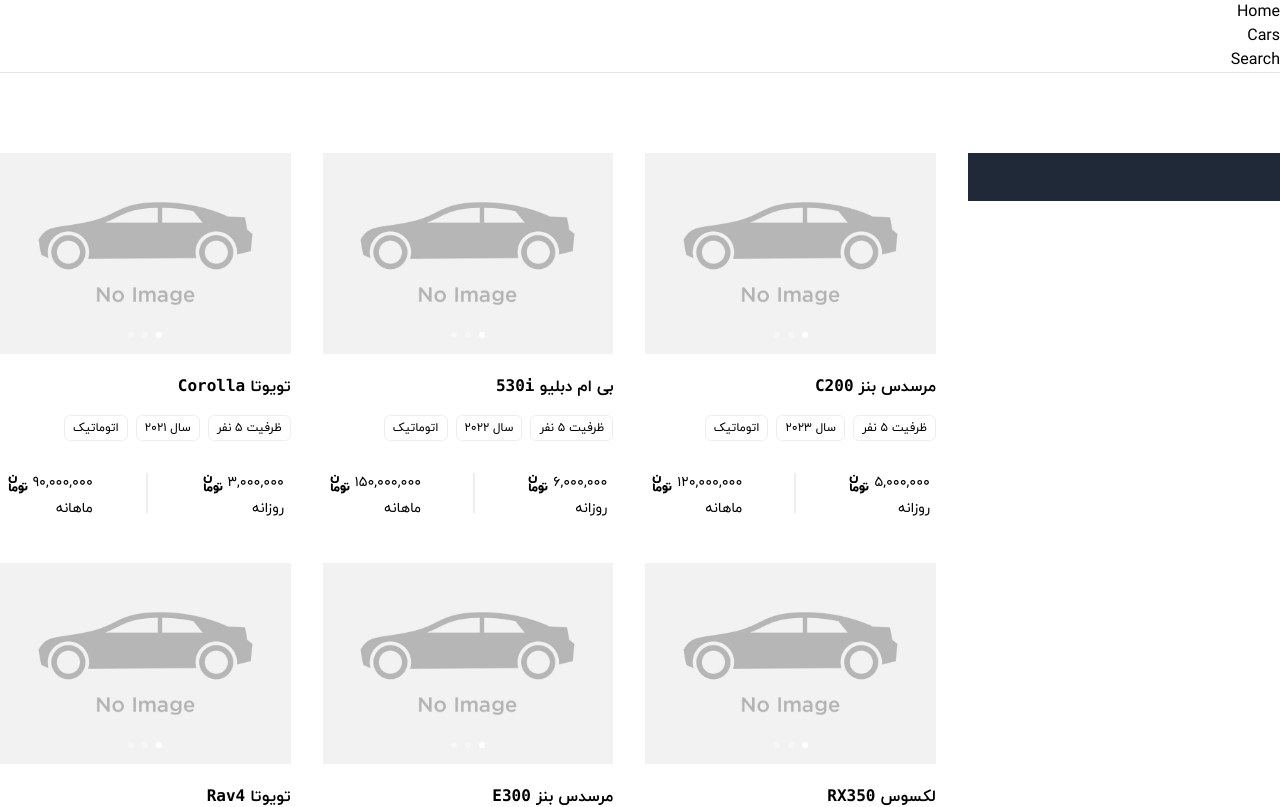
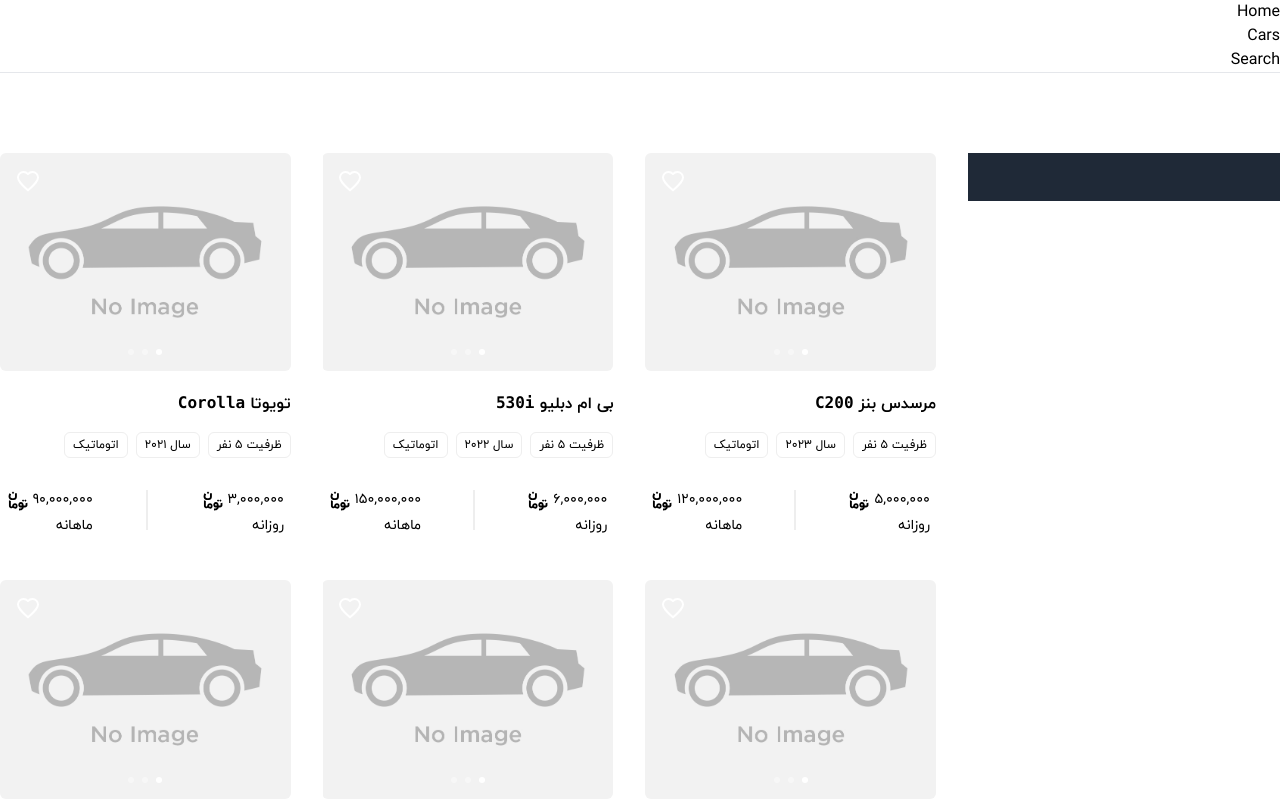
Before and after one commit to kouroshneyestani/reactjs-rent-cars, a React (Vite) app: page /cars in a window 1280 px wide. Shown: the top 807 px of the page. Built offline with nearby package versions, Linux system fonts and the light colour scheme.

Commit message:
feat: add HeartButton to Card component

```diff
--- a/src/components/cards/Card1.jsx
+++ b/src/components/cards/Card1.jsx
@@ -1,5 +1,5 @@
 import { Link } from "react-router-dom";
-import { Carousel } from "../index";
+import { Carousel, HeartButton } from "../index";
 
 function Card({ id, images, details, price }) {
     const {
@@ -13,13 +13,16 @@
     const { brand, model, year, capacity, transmission } = details;
 
     const cardImages = images.map((image, index) => (
-        <div className="relative pt-[69%] overflow-hidden">
-            <img
-                src={image}
-                key={`image-${index}`}
-                alt="Image"
-                className="absolute top-0 left-0 w-full h-full object-cover"
-            />
+        <div className="relative pt-[75%] overflow-hidden">
+            <Link to={`/cars/${id}`}>
+                <img
+                    src={image}
+                    key={`image-${index}`}
+                    alt="Image"
+                    className="absolute top-0 left-0 w-full h-full object-cover rounded-default"
+                />
+            </Link>
+            <HeartButton itemId={id} className="top-2 left-2 absolute" />
         </div>
     ));
 
@@ -32,7 +35,6 @@
                     pagination={{ clickable: true }}
                     spaceBetween={0}
                     slidesPerView={1}
-
                 />
             </div>
             <div className="flex flex-col gap-4">
--- a/src/components/index.js
+++ b/src/components/index.js
@@ -1,4 +1,5 @@
 export * from "./cards";
 export * from "./grid";
 export * from "./layout";
+export * from "./common";
 export * from "./carousel";
```
